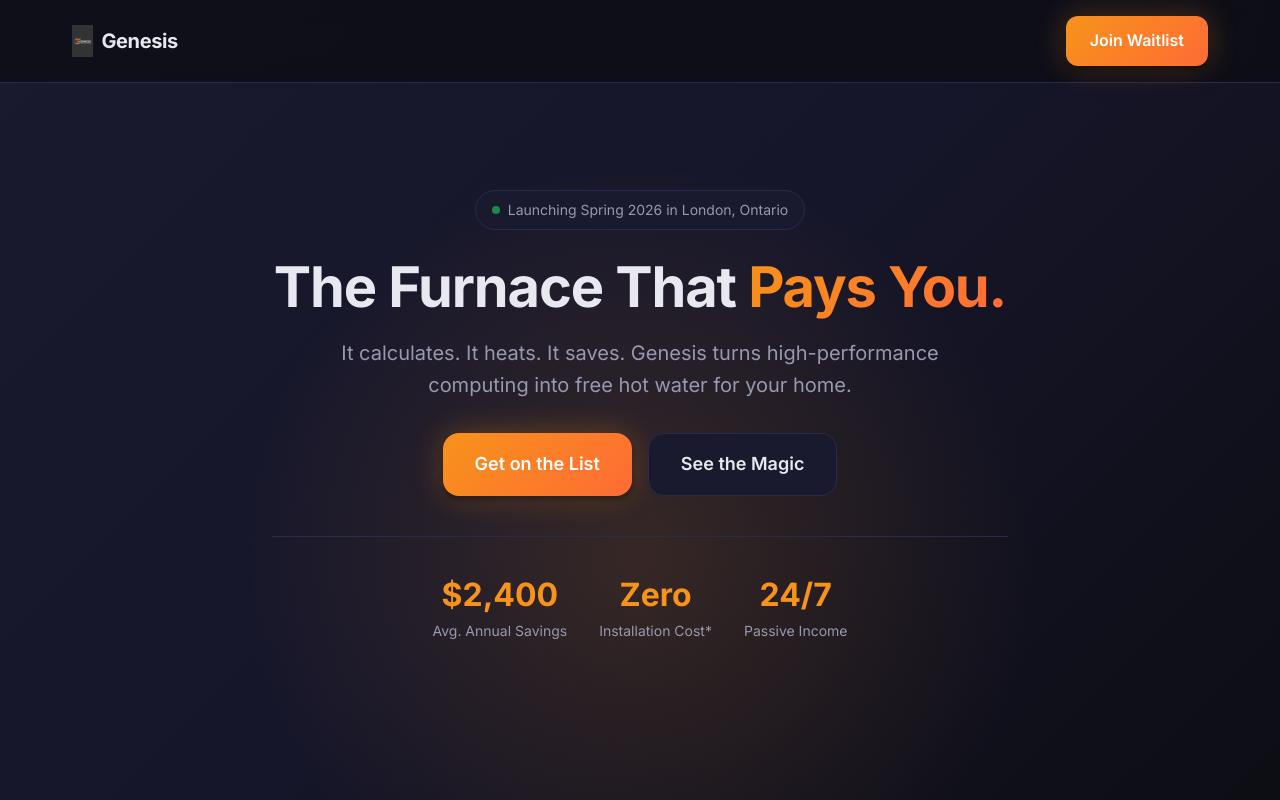
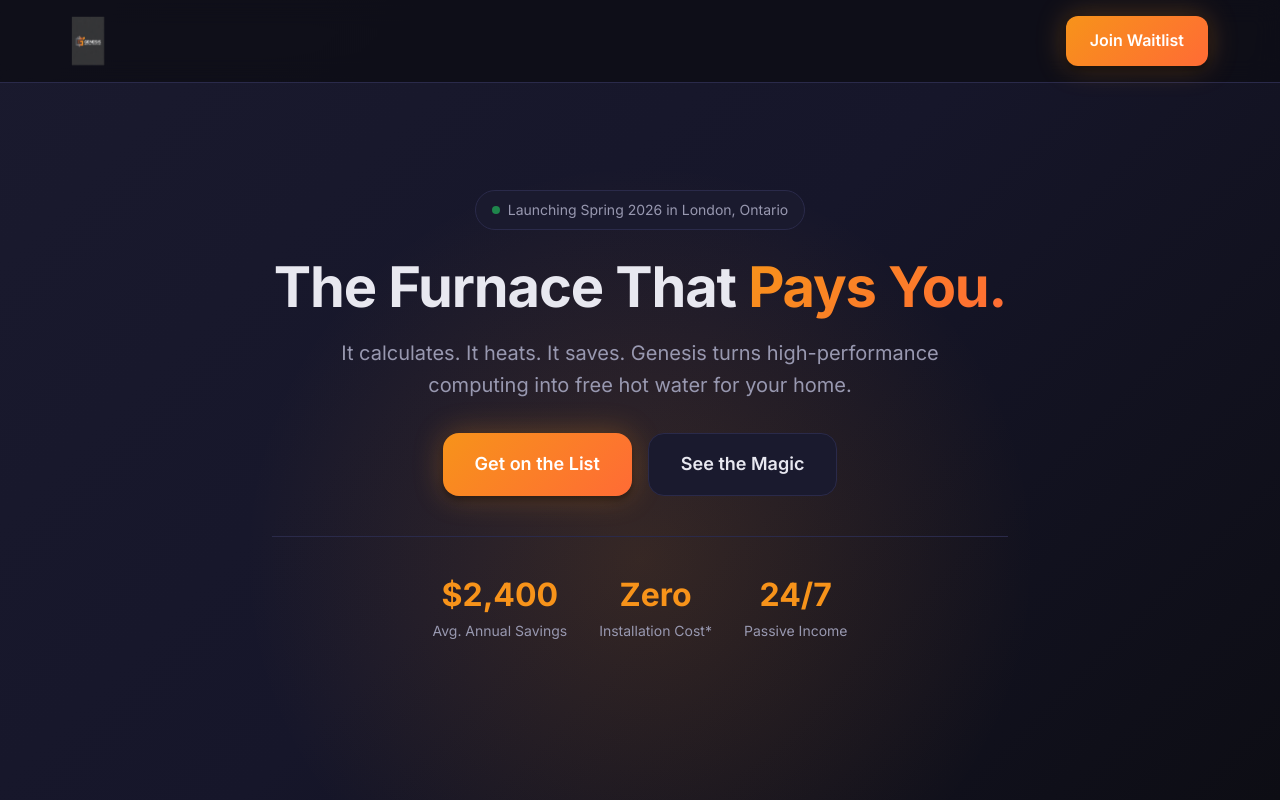
Before and after one commit to London-mining-company/genesis-heating, a Preact app: page / in a window 1280 px wide. Shown: the top 800 px of the page. Built offline with nearby package versions, Linux system fonts and the light colour scheme.

Commit message:
style: final creative polish and audit

```diff
--- a/src/App.tsx
+++ b/src/App.tsx
@@ -70,8 +70,7 @@
         <header className="header" role="banner">
             <div className="container header-inner">
                 <a href="/" className="logo" aria-label="Genesis Heating Solutions Home">
-                    <img src="/genesis-logo.jpg" alt="Genesis Logo" style={{ height: '32px', objectFit: 'contain' }} />
-                    <span style={{ fontWeight: 700, letterSpacing: '-0.02em' }}>Genesis</span>
+                    <img src="/genesis-logo.jpg" alt="Genesis Heating Solutions" className="genesis-pulse" style={{ height: '48px', objectFit: 'contain' }} />
                 </a>
                 <button onClick={scrollToForm} className="btn btn-primary nav-cta">
                     Join Waitlist
--- a/src/index.css
+++ b/src/index.css
@@ -961,3 +961,14 @@
   from { opacity: 0; transform: translateY(10px); }
   to { opacity: 1; transform: translateY(0); }
 }
+
+/* Genesis Pulse Animation */
+@keyframes genesisPulse {
+  0% { transform: scale(1); filter: brightness(1); }
+  50% { transform: scale(1.05); filter: brightness(1.2); }
+  100% { transform: scale(1); filter: brightness(1); }
+}
+.genesis-pulse {
+  animation: genesisPulse 3s ease-in-out infinite;
+  will-change: transform;
+}
```
